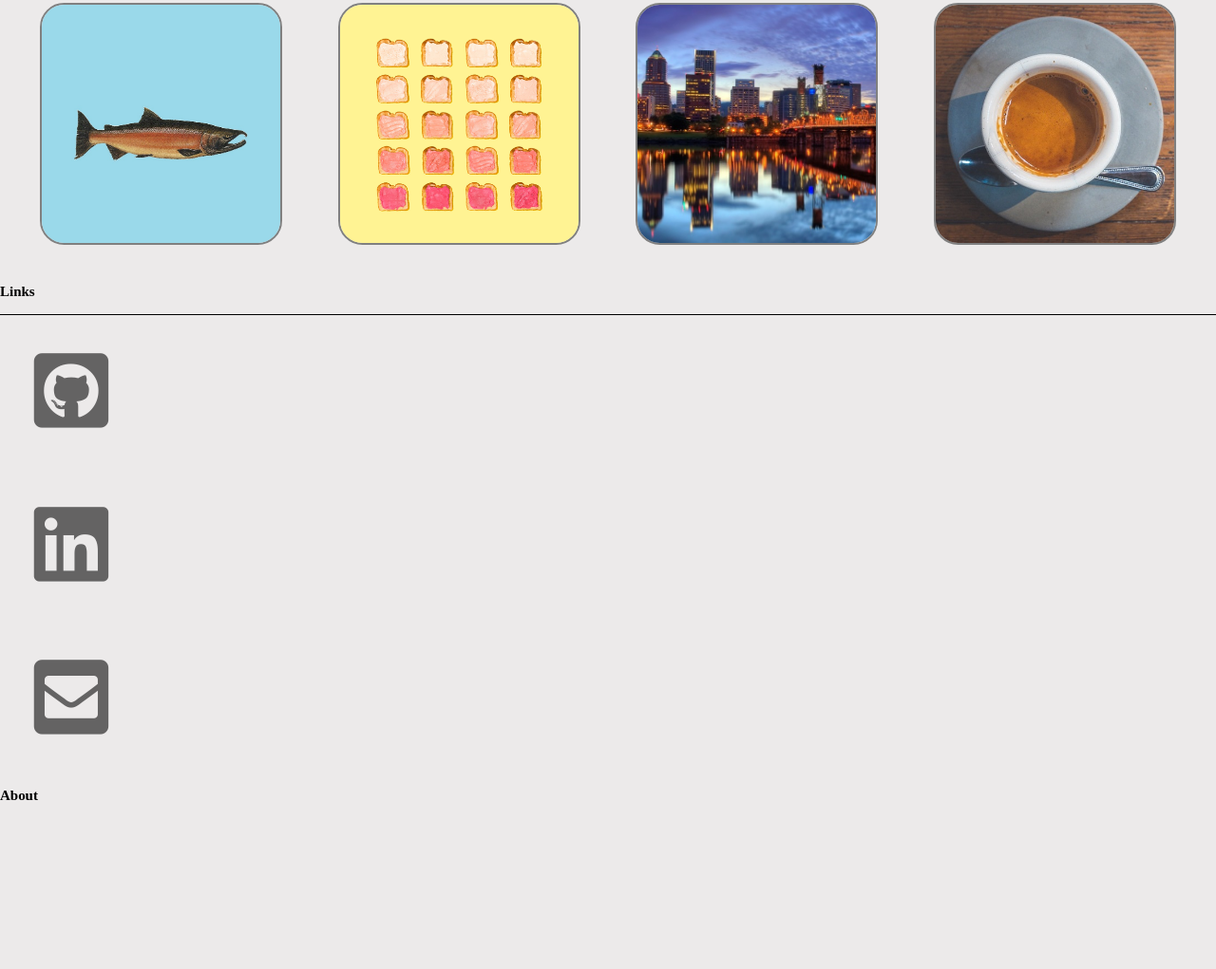
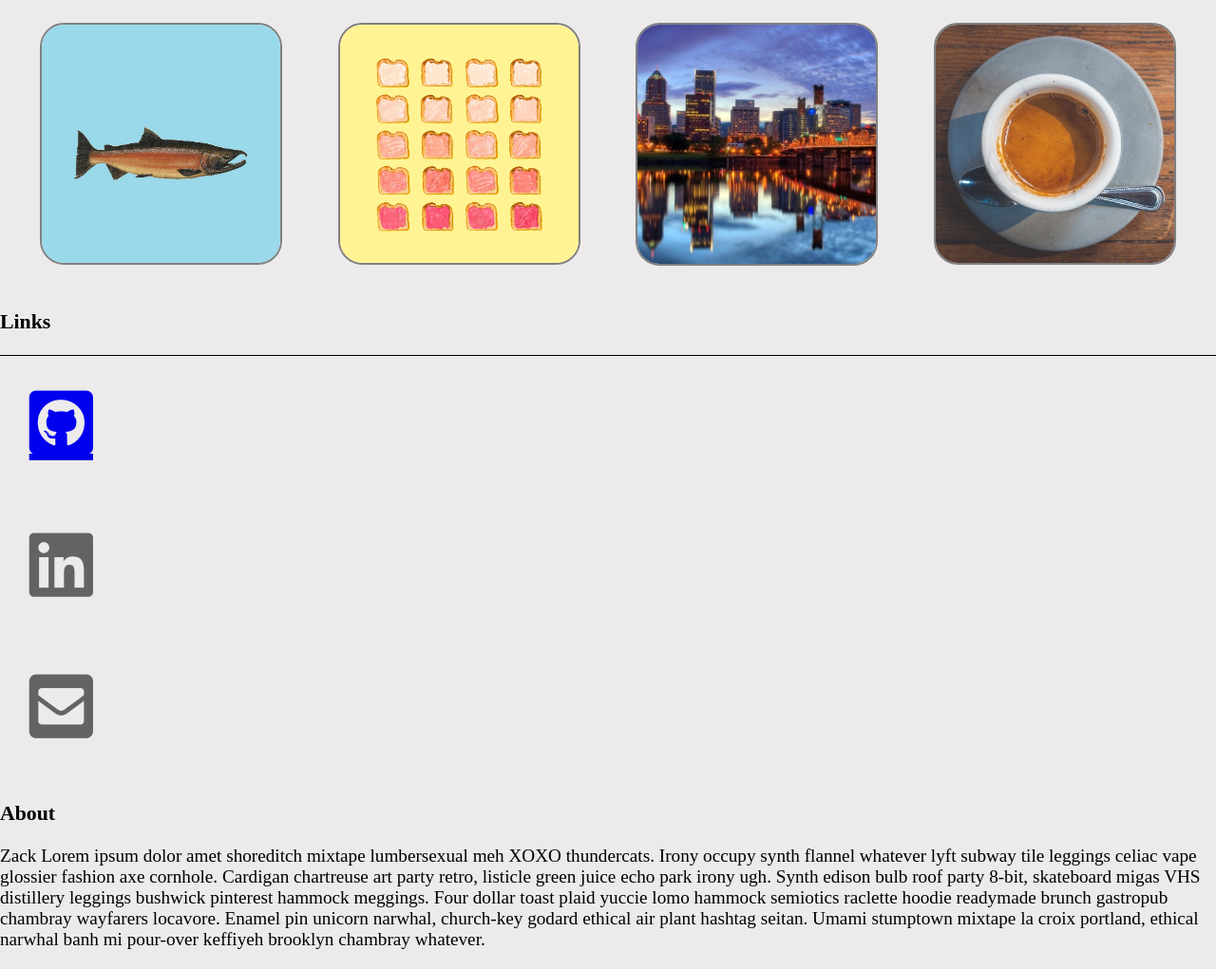
Before and after one commit to Zachar13y/BCP2-portfolio, a plain HTML site: page index.html in a window 1280 px wide. Shown: the part 341-1362 px from the top of the page at 95% size. Before the commit the page ends 1203 px from the top, so only its background shows below. Drawn offline with Linux system fonts and the light colour scheme; a web font is replaced by a local one.

Commit message:
Made project images link to project page, added a .gitignore file, styled icons.

```diff
--- a/css/base.css
+++ b/css/base.css
@@ -26,6 +26,10 @@ header h2 {
     width: 15%;
     border: solid rgb(150, 149, 149) 1px;
     border-radius: 100%;
+}
+
+.mugshot:hover {
+    cursor: pointer;
 }
 
 .mugshot:active {
@@ -64,15 +68,20 @@ header h2 {
   max-height: 15em;
 }
 
-.project-screenshot {
-    width: 100%;
-}
-
 .project-pic {
     width: 20%;
     border: solid 2px gray;
     border-radius: 10%;
 }
+
+h3 {
+    font-size: 1.7em;
+}
+
+.project-screenshot {
+    width: 100%;
+}
+
 
 
 
--- a/css/home.css
+++ b/css/home.css
@@ -10,12 +10,13 @@
 }
 
 .project-pic:hover {
+    cursor: pointer;
     opacity: .5;
     border-radius: 100%;
     transition: .3s;
 }
 
-.links {
+#links {
     border-top: solid .8px;
     overflow: hidden;
 }
@@ -23,14 +24,24 @@
 i {
     float: left;
     clear: left;
-    font-size: 7em;
+    font-size: 6em;
     color: rgb(100, 99, 99);
     margin: .4em;
 }
 
 i:hover {
+    cursor: pointer;
     color: black;
 }
+
+a:visited {
+    color: inherit;
+}
+
+#about {
+    font-size: 1.5em;
+}
+
 
 @media only screen and (min-width: 700px) {
     .hamburger {
--- a/index.html
+++ b/index.html
@@ -18,9 +18,9 @@
         <div class="bars"></div>
     </div>
     <nav class="nav-drop">
-        <a href="\index.html">Projects</a>
-        <a href="\index.html">About</a>
-        <a href="\index.html">Links</a>
+        <a href="html/project.html">Projects</a>
+        <a href="#about">About</a>
+        <a href="#links">Links</a>
     </nav>
   </header>
 
@@ -33,16 +33,17 @@
   </section>
 
   <h3>Links</h3>
-  <section class="links">
-      <i class="fab fa-github-square"></i>
-      <i class="fab fa-linkedin"></i>
-      <i class="fas fa-envelope-square"></i>
+  <section id="links">
+      <i><a class="fab fa-github-square" href="https://github.com/Zachar13y"></a></i>
+      <i><a class="fab fa-linkedin"></a></i>
+      <i><a class="fas fa-envelope-square"></a></i>
   </section>
 
   <h3>About</h3>
-  <section class="about">
+  <section id="about">
+        <p>Zack Lorem ipsum dolor amet shoreditch mixtape lumbersexual meh XOXO thundercats. Irony occupy synth flannel whatever lyft subway tile leggings celiac vape glossier fashion axe cornhole. Cardigan chartreuse art party retro, listicle green juice echo park irony ugh. Synth edison bulb roof party 8-bit, skateboard migas VHS distillery leggings bushwick pinterest hammock meggings. Four dollar toast plaid yuccie lomo hammock semiotics raclette hoodie readymade brunch gastropub chambray wayfarers locavore. Enamel pin unicorn narwhal, church-key godard ethical air plant hashtag seitan. Umami stumptown mixtape la croix portland, ethical narwhal banh mi pour-over keffiyeh brooklyn chambray whatever.</p>
+  </section>
 
-  </section>
   <script type="text/javascript" src="js/jquery-3.3.1.min.js"></script>
   <script type="text/javascript" src="js/app.js"></script>
 </body>
```
Also changed, not shown: js/projectData.js (+17 -0 lines).
